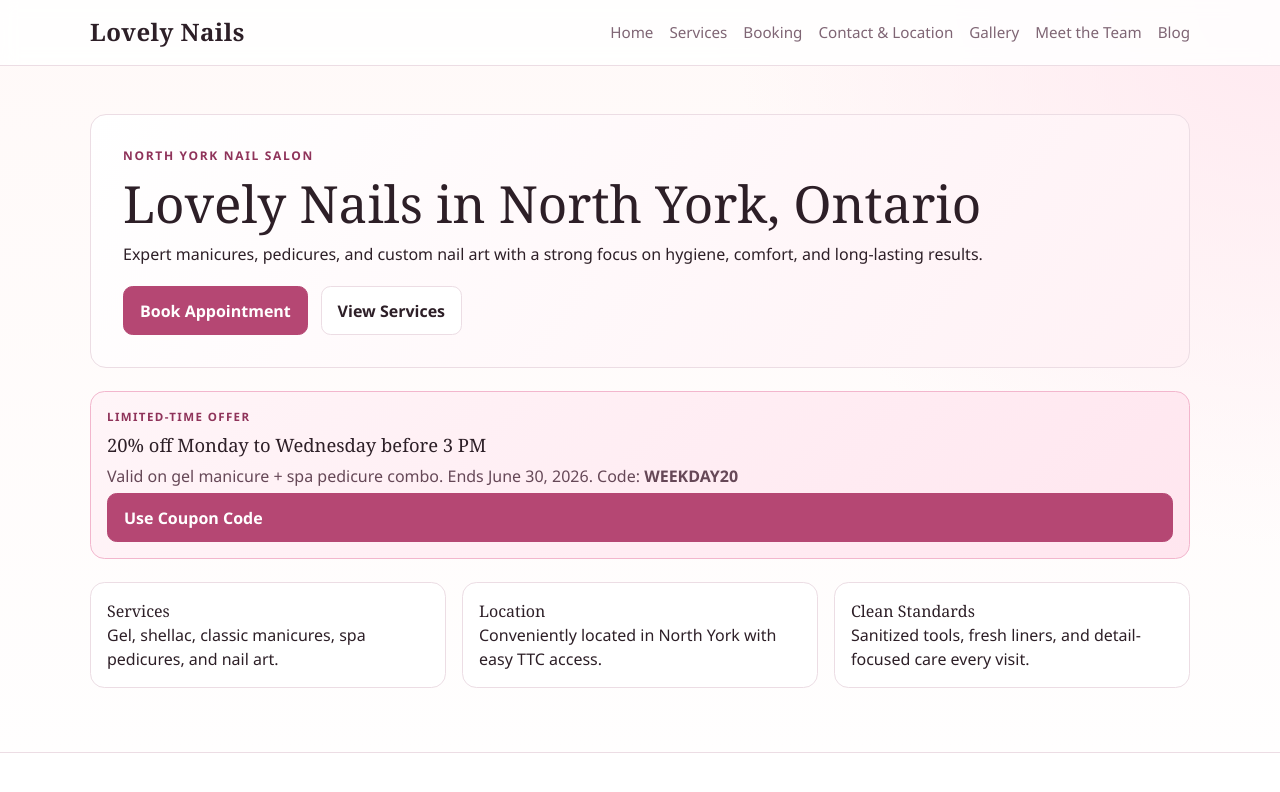
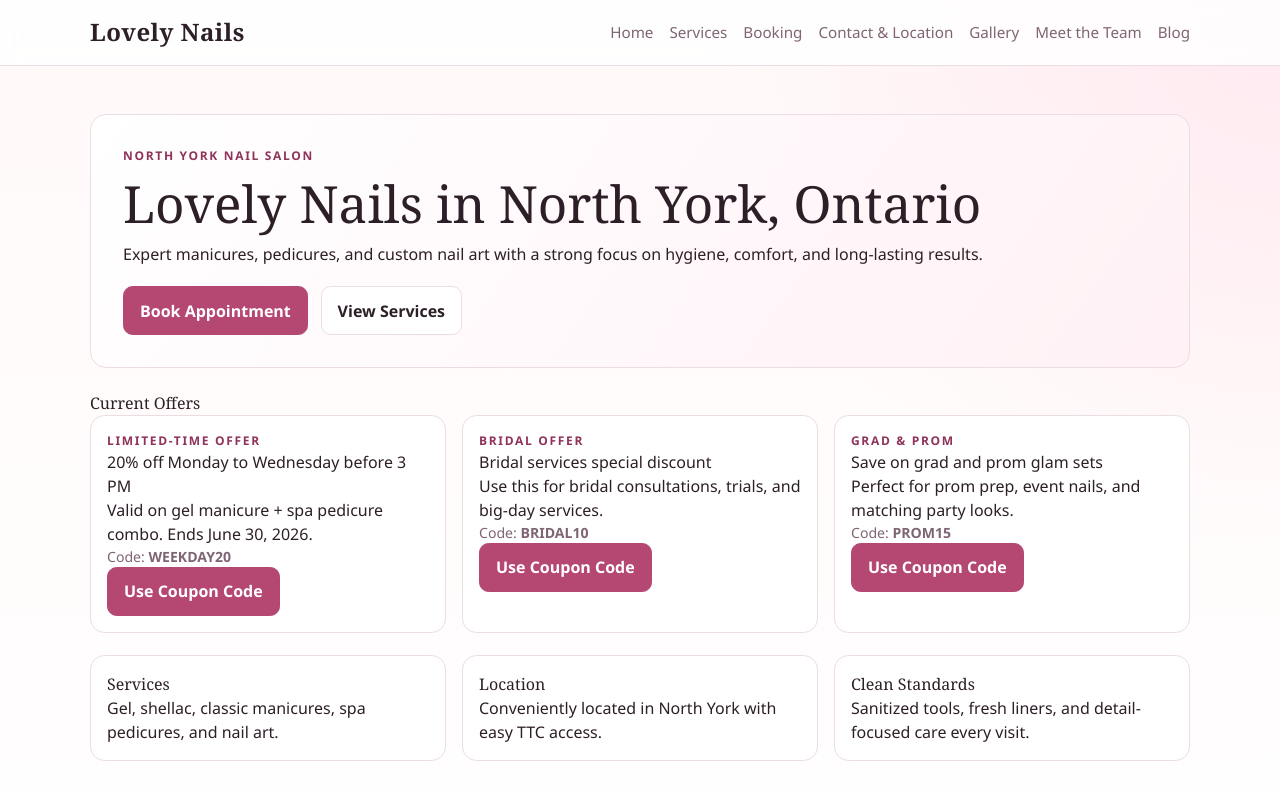
Before and after one commit to cindyorangis/lovelynails, a Next.js app: page / in a window 1280 px wide. Shown: the top 792 px of the page. Built offline with nearby package versions, Linux system fonts and the light colour scheme.

Commit message:
remove promo banner in favour of cards

```diff
--- a/app/components/promo-banner.tsx
+++ /dev/null
@@ -1,27 +0,0 @@
-import Link from "next/link";
-import { primaryPromotion } from "../site-data";
-
-type PromoBannerProps = {
-  compact?: boolean;
-};
-
-export default function PromoBanner({ compact = false }: PromoBannerProps) {
-  if (!primaryPromotion) return null;
-
-  return (
-    <section
-      className={compact ? "promo promo-compact" : "promo"}
-      aria-label="Current promotion"
-    >
-      <p className="promo-label">{primaryPromotion.label}</p>
-      <p className="promo-headline">{primaryPromotion.headline}</p>
-      <p className="promo-details">
-        {primaryPromotion.details} Code:{" "}
-        <strong>{primaryPromotion.couponCode}</strong>
-      </p>
-      <Link className="btn btn-primary" href={primaryPromotion.ctaHref}>
-        {primaryPromotion.ctaLabel}
-      </Link>
-    </section>
-  );
-}
--- a/app/page.tsx
+++ b/app/page.tsx
@@ -1,7 +1,11 @@
 import type { Metadata } from "next";
 import Link from "next/link";
-import PromoBanner from "./components/promo-banner";
-import { buildTitle, localDescription, siteConfig } from "./site-data";
+import {
+  activePromotions,
+  buildTitle,
+  localDescription,
+  siteConfig,
+} from "./site-data";
 
 export const metadata: Metadata = {
   title: buildTitle("Nail Salon in North York, Ontario"),
@@ -48,7 +52,27 @@ export default function HomePage() {
           </Link>
         </div>
       </section>
-      <PromoBanner />
+
+      {activePromotions.length > 0 && (
+        <section aria-label="Current promotions">
+          <h2>Current Offers</h2>
+          <div className="card-grid">
+            {activePromotions.map((promo) => (
+              <article key={promo.id} className="card">
+                <p className="eyebrow">{promo.label}</p>
+                <h3>{promo.headline}</h3>
+                <p>{promo.details}</p>
+                <p className="muted-note">
+                  Code: <strong>{promo.couponCode}</strong>
+                </p>
+                <Link href={promo.ctaHref} className="btn btn-primary">
+                  {promo.ctaLabel}
+                </Link>
+              </article>
+            ))}
+          </div>
+        </section>
+      )}
 
       <section className="card-grid">
         <article className="card">
```
